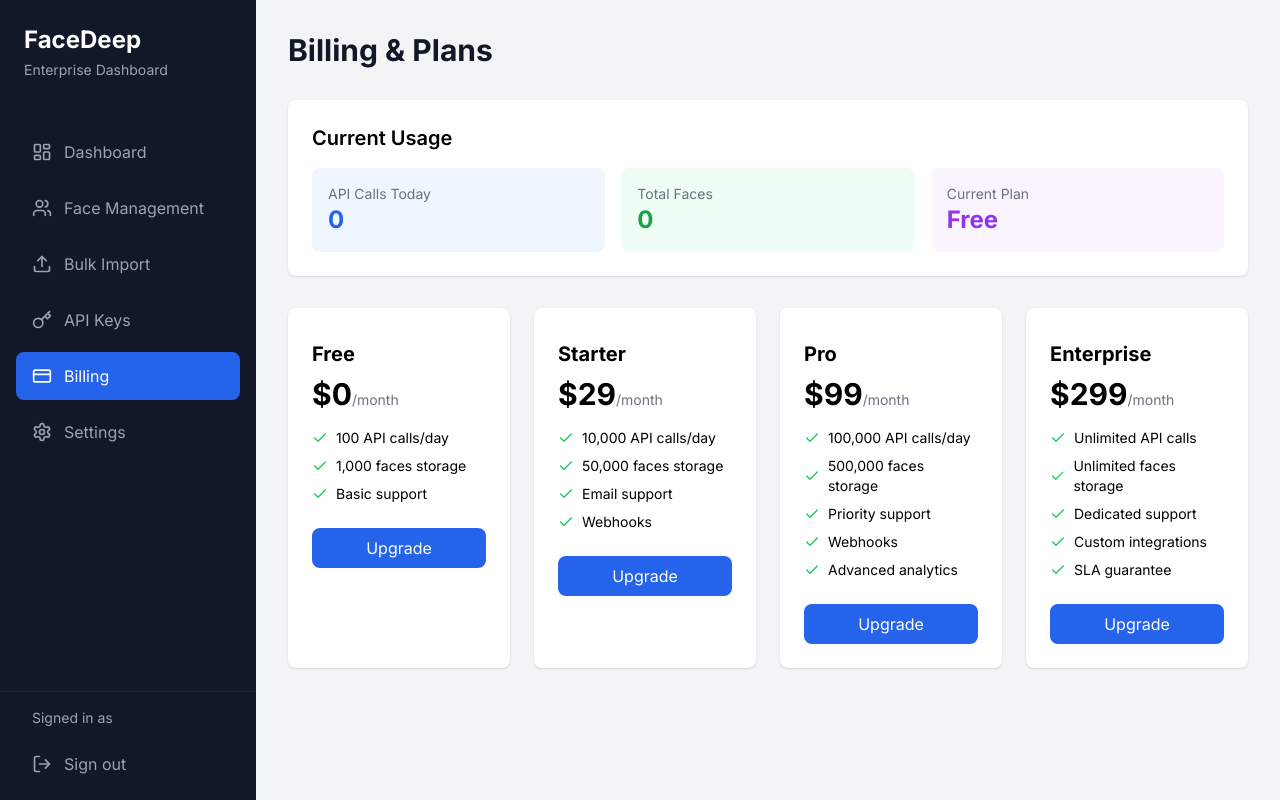
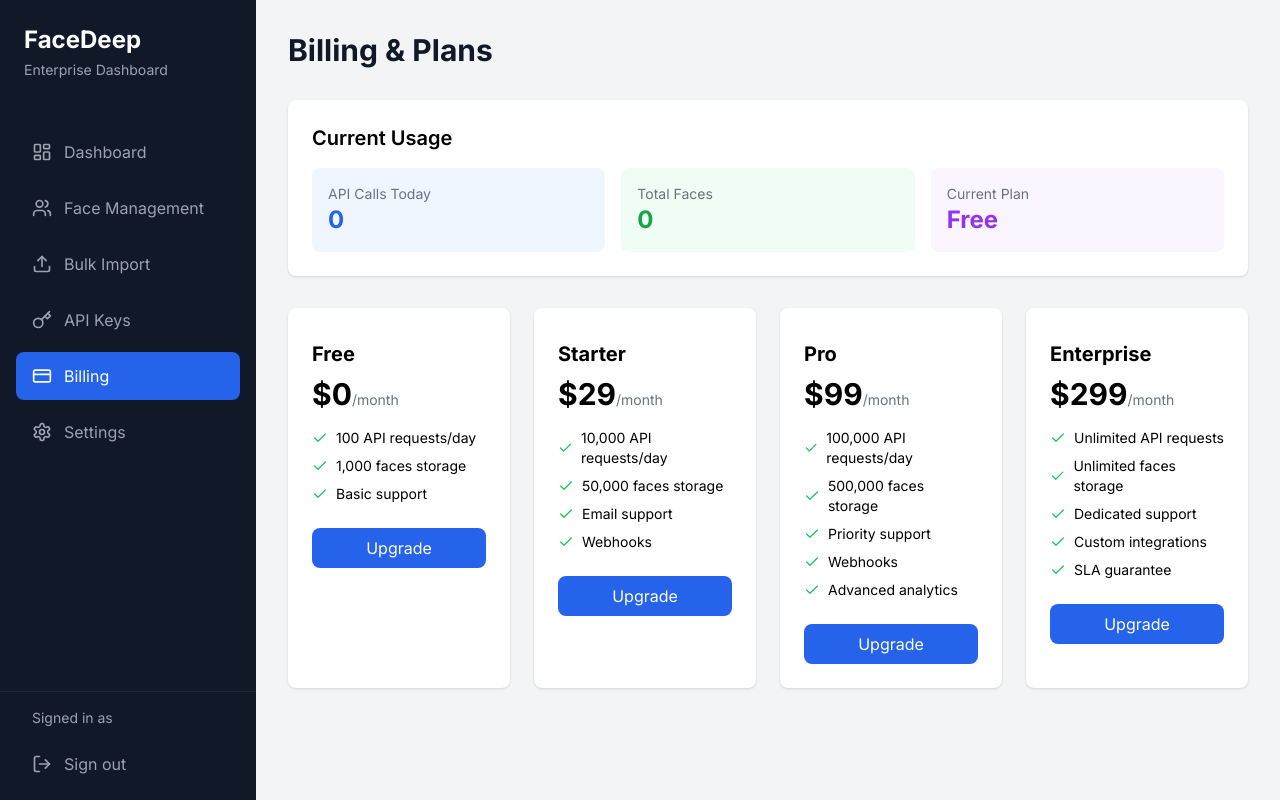
Before and after one commit to rockingrock2003-oss/FaceDeep, a Next.js app in the folder frontend/: page /billing in a window 1280 px wide. Built offline with nearby package versions, Linux system fonts and the light colour scheme; no server answers.

Commit message:
feat: API requests count only for recognize/ismatch, rename calls to requests

```diff
--- a/frontend/src/app/(dashboard)/billing/page.tsx
+++ b/frontend/src/app/(dashboard)/billing/page.tsx
@@ -10,7 +10,7 @@ const plans = [
     name: 'Free',
     price: 0,
     features: [
-      '100 API calls/day',
+      '100 API requests/day',
       '1,000 faces storage',
       'Basic support',
     ],
@@ -20,7 +20,7 @@ const plans = [
     name: 'Starter',
     price: 29,
     features: [
-      '10,000 API calls/day',
+      '10,000 API requests/day',
       '50,000 faces storage',
       'Email support',
       'Webhooks',
@@ -31,7 +31,7 @@ const plans = [
     name: 'Pro',
     price: 99,
     features: [
-      '100,000 API calls/day',
+      '100,000 API requests/day',
       '500,000 faces storage',
       'Priority support',
       'Webhooks',
@@ -43,7 +43,7 @@ const plans = [
     name: 'Enterprise',
     price: 299,
     features: [
-      'Unlimited API calls',
+      'Unlimited API requests',
       'Unlimited faces storage',
       'Dedicated support',
       'Custom integrations',
--- a/frontend/src/app/(dashboard)/dashboard/page.tsx
+++ b/frontend/src/app/(dashboard)/dashboard/page.tsx
@@ -41,7 +41,7 @@ export default function DashboardPage() {
       color: 'bg-green-500',
     },
     {
-      name: 'API Calls',
+      name: 'API Requests',
       value: user?.number_of_api_use_for_service || 0,
       icon: Activity,
       color: 'bg-yellow-500',
--- a/frontend/src/app/(dashboard)/settings/page.tsx
+++ b/frontend/src/app/(dashboard)/settings/page.tsx
@@ -29,7 +29,7 @@ export default function SettingsPage() {
           </div>
 
           <div>
-            <label className="block text-sm font-medium text-gray-700">Total API Calls</label>
+            <label className="block text-sm font-medium text-gray-700">Total API Requests</label>
             <p className="mt-1 p-3 bg-gray-50 rounded-lg">{user?.number_of_api_use_for_service}</p>
           </div>
         </div>
```
Also changed, not shown: 1 other file (tests, documents, lock files or other folders).
